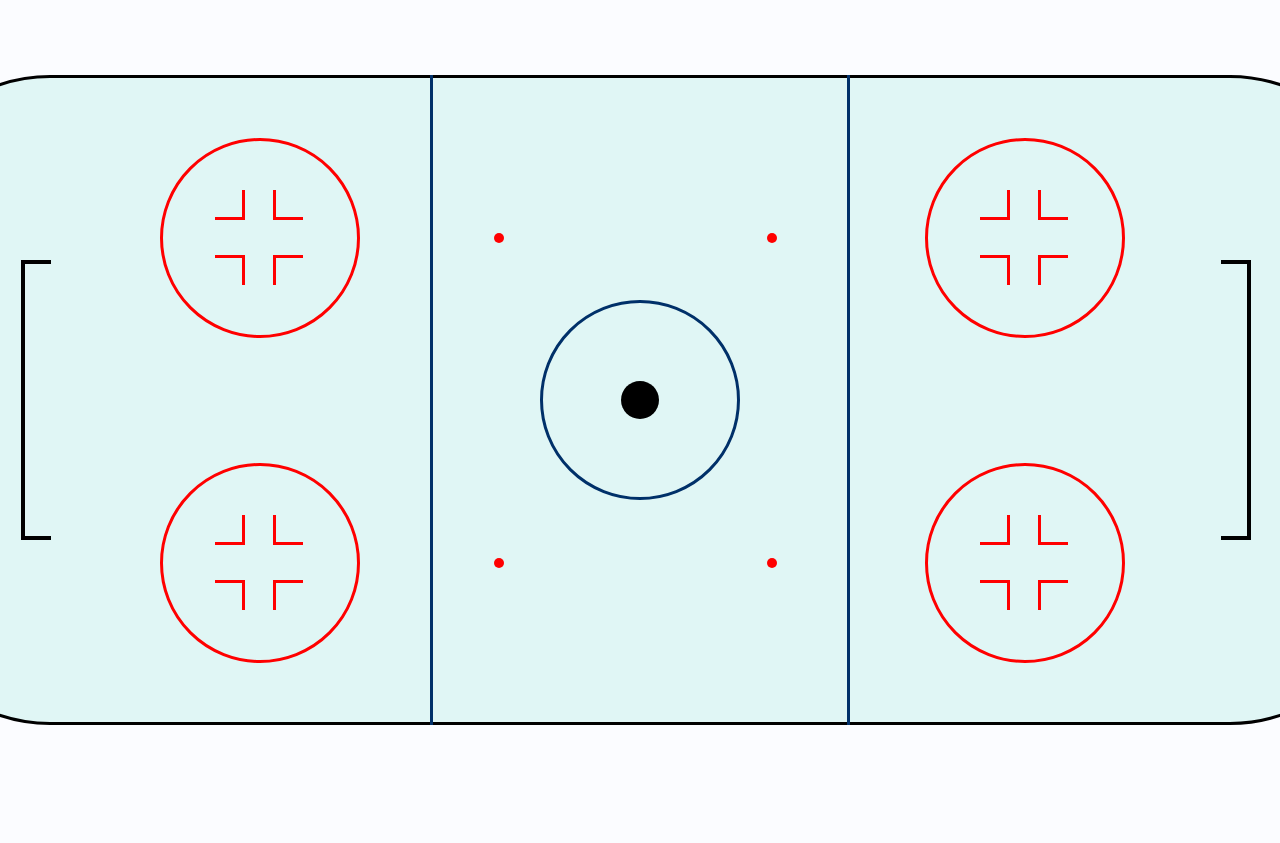
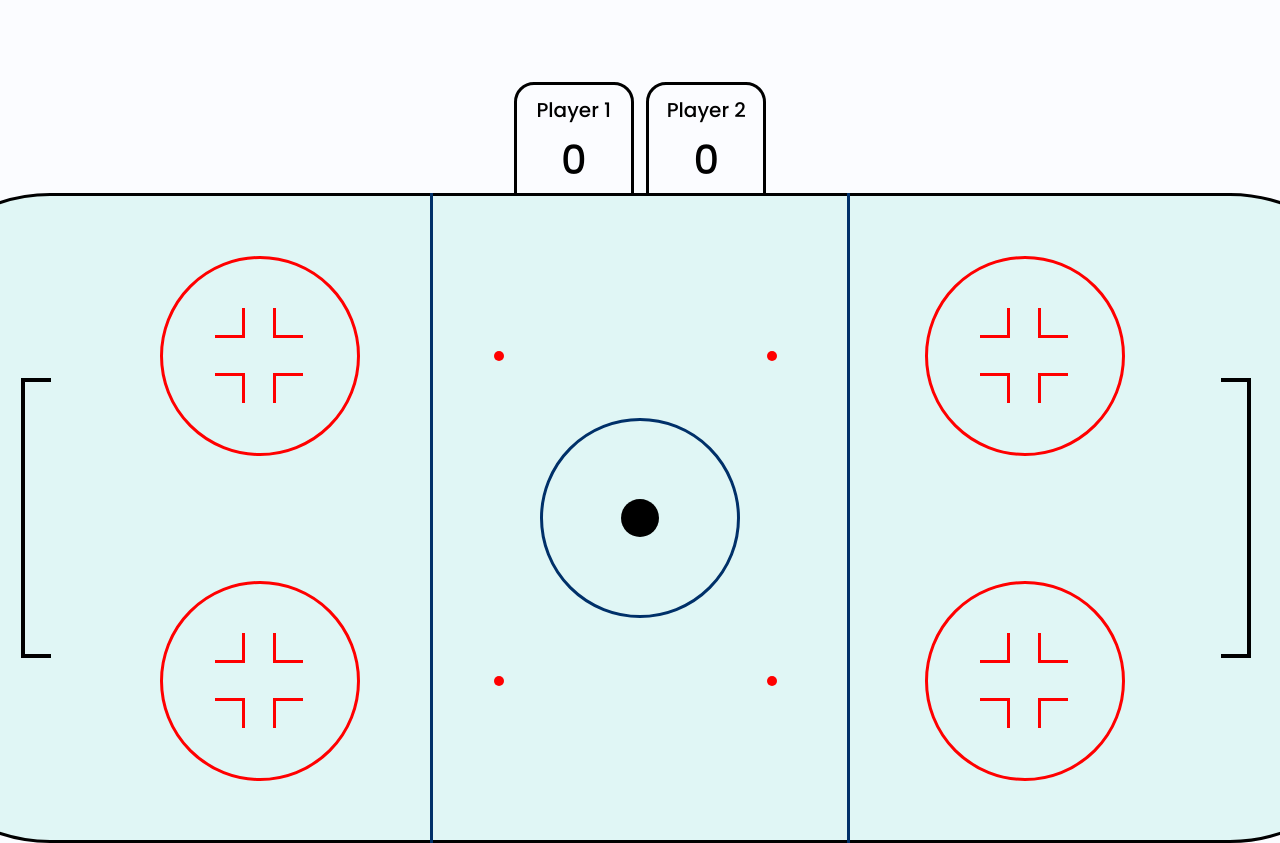
Before and after one commit to Hoquei/Front, a plain HTML site: page index.html in a window 1280 px wide. Shown: the top 843 px of the page. Before the commit the page ends 800 px from the top, so only its background shows below. Drawn offline with Linux system fonts and the light colour scheme.

Commit message:
added scoreboard

```diff
--- a/global.css
+++ b/global.css
@@ -38,20 +38,55 @@ body {
 
 #index main {
   width: 100%;
-  height: 100%;
-  display: flex;
+  height: 100vh;
+  display: grid;
   align-items: center;
   justify-content: center;
+  grid-template-rows: 25rem 67%;
 }
 
+/* SCOREBOARD */
+
+.score-board {
+  text-align: center;
+  grid-row: 1;
+  justify-content: center;
+  align-items: center;
+  margin-top: 50px;
+}
+
+.player {
+  width: 12rem;
+  display: inline-block;
+  padding: 15px;
+  border: 3px solid var(--black);
+  border-radius: 2rem 2rem 2rem 2rem;
+  margin: 5px;
+}
+
+.player h1,
+.score {
+  font-family: "Poppins";
+  font-weight: 500;
+  line-height: 1;
+}
+
+.score {
+  padding: 20px;
+  display: inline-block;
+  font-size: 40px;
+}
+
+/* TABLE */
 #table,
 .detail {
   width: 150rem;
   height: 65rem;
-  position: absolute;
+  /* position: fixed; */
   display: flex;
   align-items: center;
   justify-content: center;
+  grid-row: 2;
 }
 
 #table {
@@ -59,6 +94,7 @@ body {
   border-radius: 160px;
   border: 0.3rem solid var(--black);
   outline: none;
+  grid-row: 2;
 }
 
 /* CIRCLES */
--- a/index.html
+++ b/index.html
@@ -20,6 +20,16 @@
 <body>
     <div id="index" class="content">
         <main>
+            <div class="score-board">
+                <div class="player">
+                    <h1>Player 1</h2>
+                    <div class ="score"> 0 </div>
+                </div>
+                <div class="player">
+                    <h1>Player 2</h1>
+                    <div class ="score"> 0 </div>
+                </div>
+            </div>
             <section id="table">
                 <div class="detail">
                     <div class="main-circle">
```
